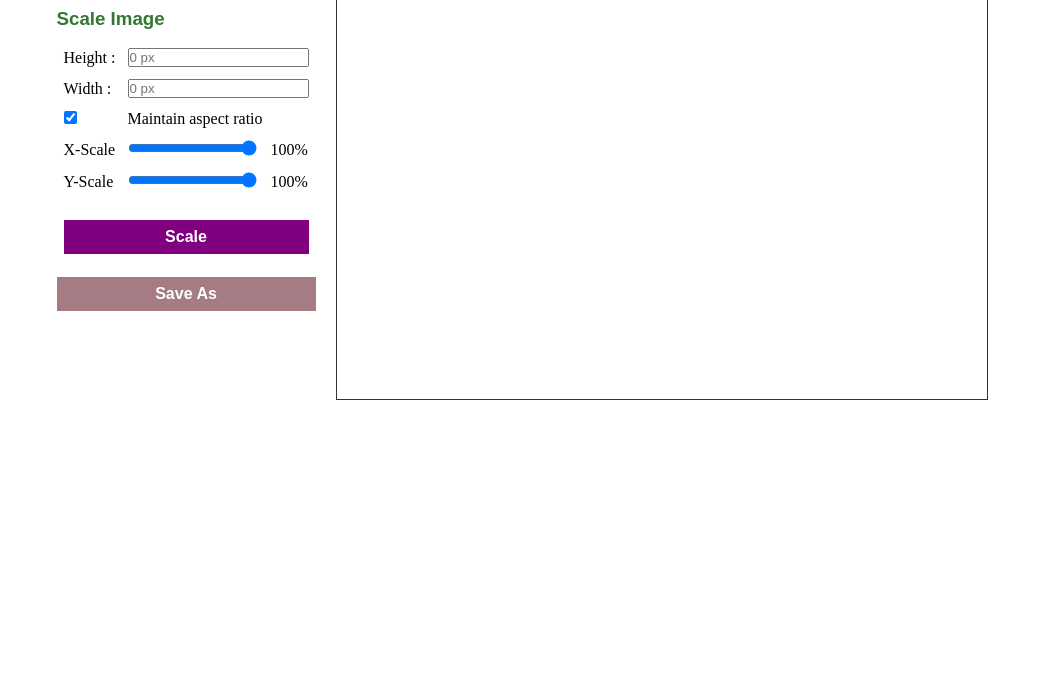
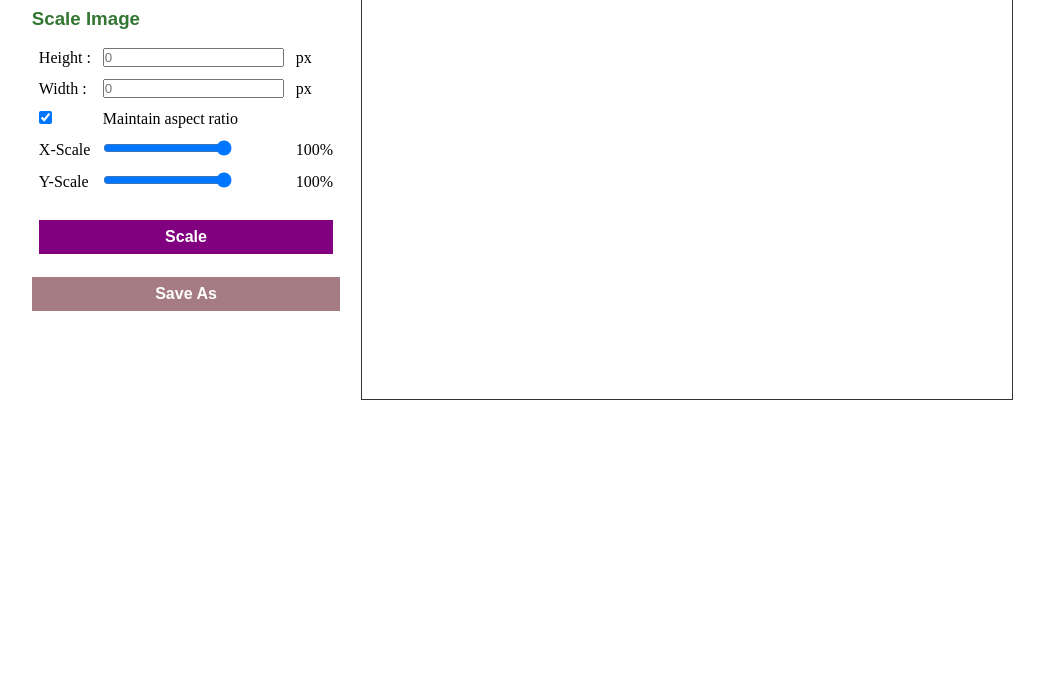
Before and after one commit to RD2P/imageforge, a website built with Vite: page index.html in a window 1280 px wide. Shown: the part 123-800 px from the top of the page, without its empty margins (128-1172 px from the left). Built offline with nearby package versions, Linux system fonts and the light colour scheme.

Commit message:
update dimension input

```diff
--- a/index.html
+++ b/index.html
@@ -20,15 +20,17 @@
       <table>
         <tr>
           <td><label for="height">Height : </label></td>
-          <td  colspan="2"><input type="number" name="height" id="height" min="0" placeholder="0 px"></td>
+          <td><input type="number" name="height" id="height" min="0" placeholder="0"></td>
+          <td>px</td>
         </tr>
         <tr>
           <td><label for="width">Width : </label></td>
-          <td colspan="2"><input type="number" name="width" id="width" min="0" placeholder="0 px"></td>
+          <td><input type="number" name="width" id="width" min="0" placeholder="0"></td>
+          <td>px</td>
         </tr>
         <tr>
           <td><input type="checkbox" name="aratio" id="aratio" checked> </td>
-          <td  colspan="2"><label for="aratio">Maintain aspect ratio</label></td>
+          <td colspan="2"><label for="aratio">Maintain aspect ratio</label></td>
         </tr>
         <tr>
           <td><label for="w">X-Scale</label></td>
```
